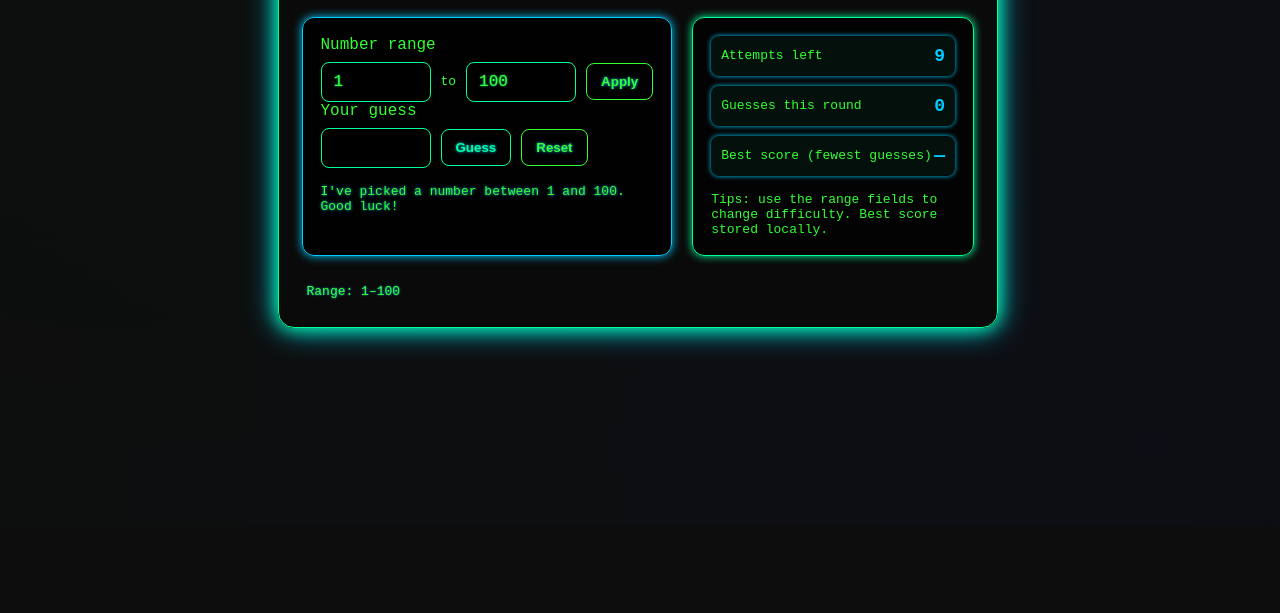
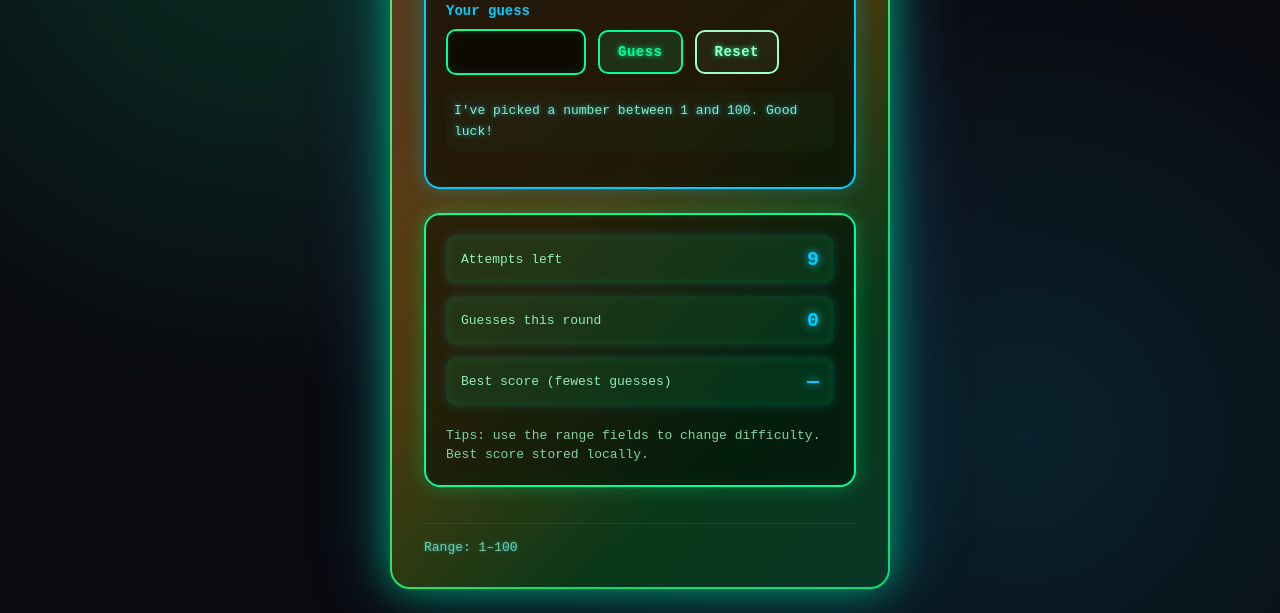
Before and after one commit to Puskar2Sora/Guess-the-number, a plain HTML site: page index.html in a window 1280 px wide. Shown: the part 274-887 px from the top of the page. Before the commit the page ends 800 px from the top, so only its background shows below. Drawn offline with Linux system fonts and the light colour scheme.

Commit message:
changed the overall Ui

```diff
--- a/style.css
+++ b/style.css
@@ -1,10 +1,11 @@
 :root {
-  --bg: #0d0d0d;
-  --card: rgba(10, 10, 10, 0.95);
+  --bg: #0a0a0f;
+  --card: rgba(15, 15, 25, 0.9);
   --accent: #00ff99;
   --accent2: #00ccff;
-  --muted: #33ff33;
-  --glass: rgba(0, 255, 153, 0.05);
+  --accent3: #ff00ff;
+  --muted: #a0ffc8;
+  --glass: rgba(0, 255, 153, 0.1);
   --font: 'Courier New', monospace;
 }
 
@@ -15,37 +16,73 @@
 body {
   margin: 0;
   min-height: 100vh;
-  display: grid;
-  place-items: center;
-  padding: 24px;
+  display: flex;
+  align-items: center;
+  justify-content: center;
+  padding: clamp(16px, 4vw, 24px);
   font-family: var(--font);
   background-color: var(--bg);
   color: var(--muted);
-  background-image: radial-gradient(circle at 10% 10%, #00330010, transparent),
-    radial-gradient(circle at 90% 90%, #0033ff08, transparent);
+  background-image:
+    radial-gradient(circle at 20% 20%, rgba(0, 255, 153, 0.15), transparent 40%),
+    radial-gradient(circle at 80% 80%, rgba(0, 204, 255, 0.12), transparent 40%),
+    radial-gradient(circle at 50% 50%, rgba(255, 0, 255, 0.08), transparent 50%);
+  overflow-x: hidden;
 }
 
 .card {
-  margin-left: -5px;
-  width: min(720px, 96%);
+  width: 100%;
+  max-width: 500px;
   background: var(--card);
-  border-radius: 16px;
-  padding: 28px;
-  box-shadow: 0 0 20px var(--accent), 0 0 40px var(--accent2);
+  backdrop-filter: blur(20px);
+  border-radius: clamp(16px, 3vw, 20px);
+  padding: clamp(20px, 4vw, 32px);
+  box-shadow:
+    0 0 30px rgba(0, 255, 153, 0.4),
+    0 0 60px rgba(0, 204, 255, 0.3),
+    0 8px 32px rgba(0, 0, 0, 0.4);
   display: grid;
-  grid-template-columns: 1fr 300px;
-  gap: 20px;
-  border: 1px solid var(--accent);
-  animation: glow 3s ease-in-out infinite alternate;
+  grid-template-columns: 1fr;
+  gap: clamp(16px, 3vw, 24px);
+  border: 2px solid var(--accent);
+  animation: glow 4s ease-in-out infinite alternate;
+  position: relative;
+}
+
+.card::before {
+  content: '';
+  position: absolute;
+  inset: -2px;
+  border-radius: clamp(16px, 3vw, 20px);
+  background: linear-gradient(135deg, var(--accent), var(--accent2), var(--accent3));
+  opacity: 0.3;
+  z-index: -1;
+  animation: borderRotate 8s linear infinite;
+}
+
+@keyframes borderRotate {
+  0% {
+    filter: hue-rotate(0deg);
+  }
+
+  100% {
+    filter: hue-rotate(360deg);
+  }
 }
 
 @keyframes glow {
   0% {
-    box-shadow: 0 0 15px var(--accent), 0 0 25px var(--accent2);
+    box-shadow:
+      0 0 20px rgba(0, 255, 153, 0.3),
+      0 0 40px rgba(0, 204, 255, 0.2),
+      0 8px 32px rgba(0, 0, 0, 0.4);
   }
 
   100% {
-    box-shadow: 0 0 25px var(--accent), 0 0 50px var(--accent2);
+    box-shadow:
+      0 0 40px rgba(0, 255, 153, 0.5),
+      0 0 80px rgba(0, 204, 255, 0.4),
+      0 12px 48px rgba(0, 0, 0, 0.6);
   }
 }
 
@@ -55,148 +92,288 @@ header {
 
 h1 {
   margin: 0;
-  font-size: 24px;
+  font-size: clamp(22px, 5vw, 28px);
   color: var(--accent);
-  text-shadow: 0 0 5px var(--accent2), 0 0 10px var(--accent2);
+  text-shadow:
+    0 0 10px var(--accent),
+    0 0 20px var(--accent2),
+    0 0 30px var(--accent2);
+  letter-spacing: 1px;
 }
 
 .lead {
-  margin: 0;
+  margin: 8px 0 0 0;
   color: var(--muted);
-  font-size: 14px;
+  font-size: clamp(13px, 2.5vw, 14px);
+  opacity: 0.9;
+  line-height: 1.5;
+}
+
+.content-wrapper {
+  display: grid;
+  grid-template-columns: 1fr;
+  gap: clamp(16px, 3vw, 24px);
 }
 
 .game {
-  margin-left: -5px;
-  padding: 18px;
-  background: rgba(0, 0, 0, 0.85);
-  border-radius: 12px;
-  border: 1px solid var(--accent2);
-  box-shadow: 0 0 10px var(--accent2);
+  padding: clamp(16px, 3vw, 20px);
+  background: rgba(0, 0, 0, 0.6);
+  backdrop-filter: blur(10px);
+  border-radius: clamp(12px, 2.5vw, 16px);
+  border: 2px solid var(--accent2);
+  box-shadow:
+    0 0 20px rgba(0, 204, 255, 0.3),
+    inset 0 0 20px rgba(0, 255, 153, 0.05);
+  transition: all 0.3s ease;
+}
+
+.game:hover {
+  border-color: var(--accent);
+  box-shadow:
+    0 0 30px rgba(0, 255, 153, 0.4),
+    inset 0 0 30px rgba(0, 255, 153, 0.08);
+}
+
+.game>div {
+  margin-bottom: clamp(16px, 3vw, 20px);
+}
+
+.game>div:last-child {
+  margin-bottom: 0;
+}
+
+label {
+  display: block;
+  margin-bottom: 8px;
+  font-size: clamp(13px, 2.5vw, 14px);
+  font-weight: 600;
+  color: var(--accent2);
 }
 
 .range-controls,
 .controls {
   display: flex;
-  gap: 10px;
+  flex-wrap: wrap;
+  gap: clamp(8px, 2vw, 12px);
   align-items: center;
-  margin-top: 8px;
+  margin-top: 10px;
 }
 
 input[type=number] {
   appearance: none;
-  padding: 10px 12px;
-  border-radius: 8px;
-  border: 1px solid var(--accent);
-  background: rgba(0, 0, 0, 0.5);
+  padding: clamp(10px, 2vw, 12px) clamp(12px, 2.5vw, 14px);
+  border-radius: clamp(8px, 2vw, 10px);
+  border: 2px solid var(--accent);
+  background: rgba(0, 0, 0, 0.6);
   color: var(--muted);
-  width: 110px;
-  font-size: 16px;
+  flex: 1;
+  min-width: 90px;
+  max-width: 140px;
+  font-size: clamp(14px, 3vw, 16px);
   font-family: var(--font);
-  text-shadow: 0 0 2px var(--accent);
-  transition: 0.2s all;
+  text-shadow: 0 0 5px var(--accent);
+  transition: all 0.3s ease;
+  box-shadow: inset 0 0 10px rgba(0, 255, 153, 0.1);
 }
 
 input[type=number]:focus {
   outline: none;
   border-color: var(--accent2);
-  box-shadow: 0 0 8px var(--accent2);
+  box-shadow:
+    0 0 15px var(--accent2),
+    inset 0 0 15px rgba(0, 204, 255, 0.2);
   color: #ffffff;
+  transform: translateY(-2px);
+}
+
+input[type=number]:hover {
+  border-color: var(--accent2);
+  box-shadow:
+    0 0 10px rgba(0, 204, 255, 0.3),
+    inset 0 0 10px rgba(0, 255, 153, 0.1);
 }
 
 button {
-  padding: 10px 14px;
-  border-radius: 8px;
-  border: 1px solid var(--accent);
-  background: transparent;
+  padding: clamp(10px, 2vw, 12px) clamp(14px, 3vw, 18px);
+  border-radius: clamp(8px, 2vw, 10px);
+  border: 2px solid var(--accent);
+  background: rgba(0, 255, 153, 0.1);
   color: var(--accent);
-  font-weight: 600;
+  font-weight: 700;
   cursor: pointer;
-  text-shadow: 0 0 3px var(--accent2);
-  transition: 0.2s all;
+  text-shadow: 0 0 5px var(--accent);
+  transition: all 0.3s ease;
+  font-family: var(--font);
+  letter-spacing: 0.5px;
+  position: relative;
+  overflow: hidden;
+  font-size: clamp(13px, 2.5vw, 14px);
+  white-space: nowrap;
+}
+
+button::before {
+  content: '';
+  position: absolute;
+  top: 50%;
+  left: 50%;
+  width: 0;
+  height: 0;
+  border-radius: 50%;
+  background: var(--accent);
+  transform: translate(-50%, -50%);
+  transition: width 0.4s ease, height 0.4s ease;
+}
+
+button:hover::before {
+  width: 300px;
+  height: 300px;
 }
 
 button:hover {
-  background: var(--accent2);
   color: #000;
-  box-shadow: 0 0 8px var(--accent2);
+  border-color: var(--accent);
+  box-shadow:
+    0 0 20px var(--accent),
+    0 0 40px var(--accent2);
+  transform: translateY(-3px);
+}
+
+button span {
+  position: relative;
+  z-index: 1;
 }
 
 button.secondary {
   border-color: var(--muted);
   color: var(--muted);
+  background: rgba(160, 255, 200, 0.05);
+}
+
+button.secondary::before {
+  background: var(--muted);
+}
+
+button.secondary:hover {
+  border-color: var(--muted);
+  box-shadow:
+    0 0 20px var(--muted),
+    0 0 40px var(--accent);
+}
+
+button:active {
+  transform: translateY(-1px);
 }
 
 .message {
-  margin-top: 16px;
-  font-size: 15px;
-  min-height: 38px;
-  text-shadow: 0 0 3px var(--accent2);
+  margin-top: clamp(14px, 3vw, 18px);
+  font-size: clamp(13px, 2.5vw, 15px);
+  min-height: 40px;
+  text-shadow: 0 0 5px var(--accent2);
+  line-height: 1.6;
+  padding: clamp(6px, 1.5vw, 8px);
+  border-radius: 8px;
+  background: rgba(0, 255, 153, 0.03);
 }
 
 .meta {
-  font-size: 13px;
+  font-size: clamp(12px, 2.5vw, 13px);
   color: var(--muted);
-  margin-top: 14px;
-  text-shadow: 0 0 2px var(--accent);
+  margin-top: clamp(12px, 2.5vw, 16px);
+  text-shadow: 0 0 3px var(--accent);
+  opacity: 0.8;
 }
 
 .side {
-  margin-right: 18px;
-  padding: 18px;
-  background: rgba(0, 0, 0, 0.7);
-  border-radius: 12px;
-  border: 1px solid var(--accent);
+  padding: clamp(16px, 3vw, 20px);
+  background: rgba(0, 0, 0, 0.5);
+  backdrop-filter: blur(10px);
+  border-radius: clamp(12px, 2.5vw, 16px);
+  border: 2px solid var(--accent);
   display: flex;
   flex-direction: column;
-  gap: 10px;
-  box-shadow: 0 0 8px var(--accent);
+  gap: clamp(10px, 2vw, 12px);
+  box-shadow:
+    0 0 20px rgba(0, 255, 153, 0.3),
+    inset 0 0 20px rgba(0, 255, 153, 0.05);
+  transition: all 0.3s ease;
+}
+
+.side:hover {
+  box-shadow:
+    0 0 30px rgba(0, 255, 153, 0.4),
+    inset 0 0 30px rgba(0, 255, 153, 0.08);
 }
 
 .stat {
   display: flex;
   justify-content: space-between;
   align-items: center;
-  padding: 10px;
-  border-radius: 8px;
+  padding: clamp(10px, 2vw, 12px) clamp(12px, 2.5vw, 14px);
+  border-radius: clamp(8px, 2vw, 10px);
   background: var(--glass);
-  box-shadow: 0 0 5px var(--accent2);
+  box-shadow:
+    0 0 10px rgba(0, 204, 255, 0.2),
+    inset 0 0 10px rgba(0, 255, 153, 0.1);
+  transition: all 0.3s ease;
+  border: 1px solid transparent;
+}
+
+.stat:hover {
+  border-color: var(--accent2);
+  background: rgba(0, 255, 153, 0.15);
+  transform: translateX(5px);
+  box-shadow:
+    0 0 15px rgba(0, 204, 255, 0.4),
+    inset 0 0 15px rgba(0, 255, 153, 0.15);
 }
 
 .stat strong {
-  font-size: 18px;
+  font-size: clamp(18px, 4vw, 20px);
   color: var(--accent2);
+  text-shadow: 0 0 8px var(--accent2);
 }
 
 .small {
-  font-size: 13px;
+  font-size: clamp(12px, 2.5vw, 13px);
   color: var(--muted);
+  opacity: 0.9;
 }
 
 .tips {
-  margin-top: 6px;
-  font-size: 13px;
+  margin-top: clamp(6px, 1.5vw, 8px);
+  font-size: clamp(12px, 2.5vw, 13px);
   color: var(--muted);
+  opacity: 0.8;
+  line-height: 1.5;
 }
 
 .footer {
   grid-column: 1 / -1;
-  margin-top: 8px;
+  margin-top: clamp(10px, 2vw, 12px);
+  padding-top: clamp(12px, 2.5vw, 16px);
+  border-top: 1px solid rgba(0, 255, 153, 0.2);
   color: var(--muted);
-  font-size: 13px;
+  font-size: clamp(12px, 2.5vw, 13px);
   display: flex;
+  flex-wrap: wrap;
+  gap: 12px;
   justify-content: space-between;
-  text-shadow: 0 0 2px var(--accent2);
+  text-shadow: 0 0 3px var(--accent2);
+  opacity: 0.8;
 }
 
 .success {
-  animation: pop 0.45s ease both, neonFlash 0.5s ease-in-out 2;
+  animation: pop 0.5s ease both, neonFlash 0.6s ease-in-out 3;
 }
 
 @keyframes pop {
   0% {
-    transform: scale(0.96);
+    transform: scale(0.9);
     opacity: 0;
+  }
+
+  50% {
+    transform: scale(1.05);
   }
 
   100% {
@@ -209,21 +386,103 @@ button.secondary {
 
   0%,
   100% {
-    text-shadow: 0 0 10px #00ff99, 0 0 20px #00ccff;
+    text-shadow:
+      0 0 10px var(--accent),
+      0 0 20px var(--accent2),
+      0 0 30px var(--accent3);
   }
 
   50% {
-    text-shadow: 0 0 20px #00ff99, 0 0 30px #00ccff;
+    text-shadow:
+      0 0 20px var(--accent),
+      0 0 40px var(--accent2),
+      0 0 60px var(--accent3);
   }
 }
 
-@media (max-width: 760px) {
-  .card {
-    grid-template-columns: 1fr;
-    margin-left: 10px;
+/* Scrollbar styling */
+::-webkit-scrollbar {
+  width: 8px;
+}
+
+::-webkit-scrollbar-track {
+  background: rgba(0, 0, 0, 0.5);
+}
+
+::-webkit-scrollbar-thumb {
+  background: var(--accent);
+  border-radius: 4px;
+  box-shadow: 0 0 10px var(--accent);
+}
+
+::-webkit-scrollbar-thumb:hover {
+  background: var(--accent2);
+  box-shadow: 0 0 15px var(--accent2);
+}
+
+/* Desktop: side-by-side layout */
+@media (min-width: 768px) {
+  .content-wrapper {
+    grid-template-columns: 1fr 320px;
+  }
+}
+
+/* Mobile optimization */
+@media (max-width: 767px) {
+  .range-controls {
+    width: 100%;
   }
 
-  .side {
-    order: 2;
+  input[type=number] {
+    flex: 1 1 auto;
+    min-width: 80px;
+  }
+
+  .controls {
+    width: 100%;
+  }
+
+  .controls input[type=number] {
+    flex: 1 1 100%;
+    max-width: 100%;
+  }
+
+  .controls button {
+    flex: 1;
+  }
+
+  .stat:hover {
+    transform: translateX(0);
+  }
+
+  button:hover {
+    transform: translateY(0);
+  }
+
+  input[type=number]:focus {
+    transform: translateY(0);
   }
 }
+
+/* Very small screens */
+@media (max-width: 400px) {
+  body {
+    padding: 12px;
+  }
+
+  .card {
+    padding: 16px;
+  }
+
+  .range-controls,
+  .controls {
+    flex-direction: column;
+    align-items: stretch;
+  }
+
+  input[type=number],
+  button {
+    width: 100%;
+    max-width: 100%;
+  }
+}
```
